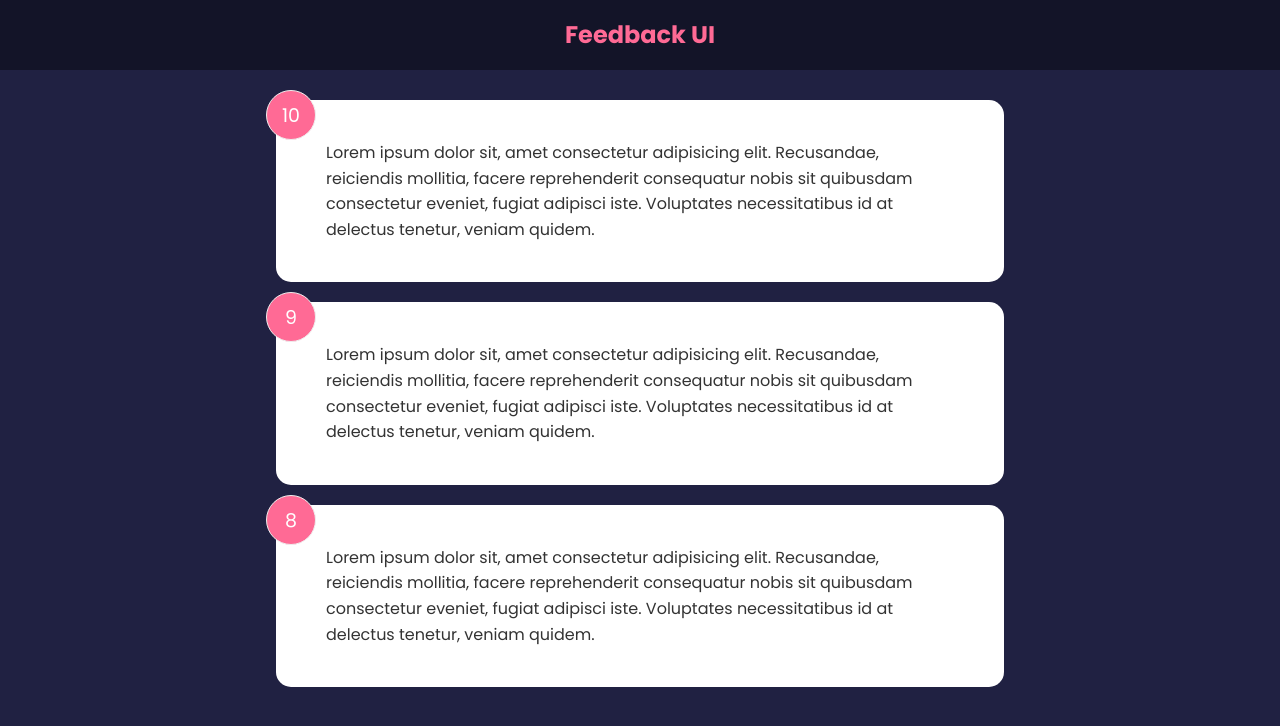
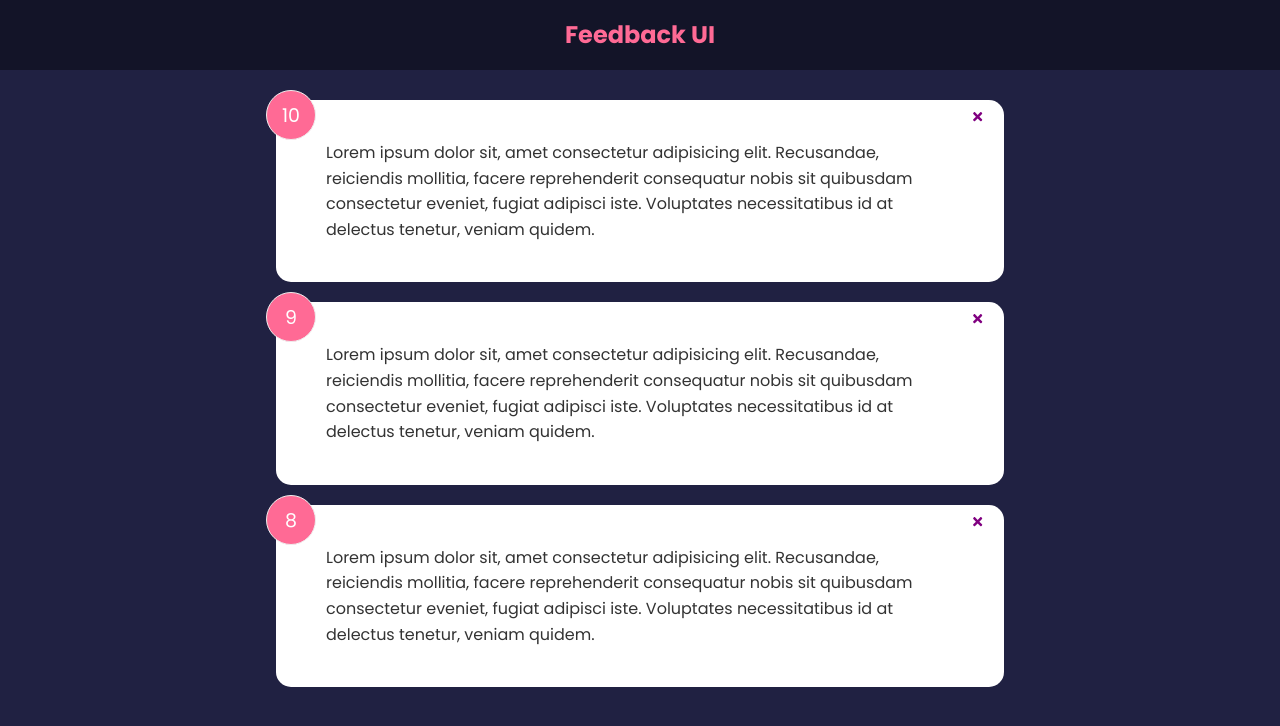
Before and after one commit to timshinsergey/react-feedback-app, a React (Create React App) app: page / in a window 1280 px wide. Shown: the top 726 px of the page. Built offline with nearby package versions, Linux system fonts and the light colour scheme.

Commit message:
adding delete feedback method

```diff
--- a/src/App.js
+++ b/src/App.js
@@ -6,11 +6,16 @@
 
 function App() {
 	const [feedback, setFeedback] = useState(FeedbackData)
+	const deleteFeedback = (id) => {
+		if (window.confirm('Are you sure you want to delete?')) {
+			setFeedback(feedback.filter((item) => item.id !== id))
+		}
+	}
 	return (
 		<>
 			<Header />
 			<div className="container">
-				<FeedbackList feedback={feedback} />
+				<FeedbackList feedback={feedback} handleDelete={deleteFeedback} />
 			</div>
 		</>
 	)
--- a/src/components/FeedbackItem.jsx
+++ b/src/components/FeedbackItem.jsx
@@ -1,10 +1,14 @@
+import { FaTimes } from 'react-icons/fa'
 import PropTypes from 'prop-types'
 import Card from './shared/Card'
 
-function FeedbackItem({ item }) {
+function FeedbackItem({ item, handleDelete }) {
   return (
     <Card>
       <div className='num-display'>{item.rating}</div>
+      <button onClick={() => handleDelete(item.id)} className='close'>
+        <FaTimes color='purple' />
+      </button>
       <div className='text-display'>{item.text}</div>
     </Card>
   )
--- a/src/components/FeedbackList.jsx
+++ b/src/components/FeedbackList.jsx
@@ -1,14 +1,14 @@
 import PropTypes from 'prop-types'
 import FeedbackItem from './FeedbackItem'
 
-function FeedbackList({ feedback }) {
+function FeedbackList({ feedback, handleDelete }) {
   if (!feedback || feedback.length === 0) {
     return <p>No Feedback Yet</p>
   }
   return (
     <div className='feedback-list'>
       {feedback.map((item) => (
-        <FeedbackItem key={item.id} item={item} />
+        <FeedbackItem key={item.id} item={item} handleDelete={handleDelete} />
       ))}
     </div>
   )
```
